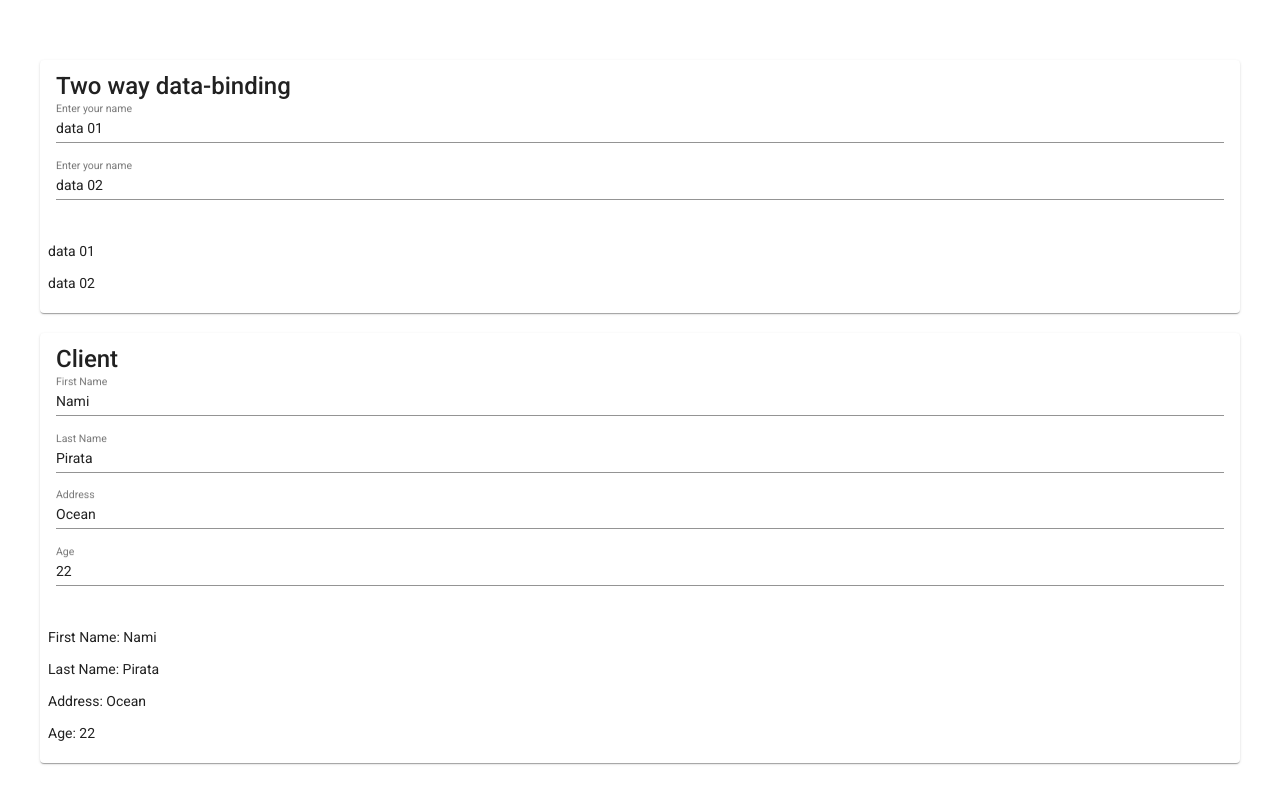
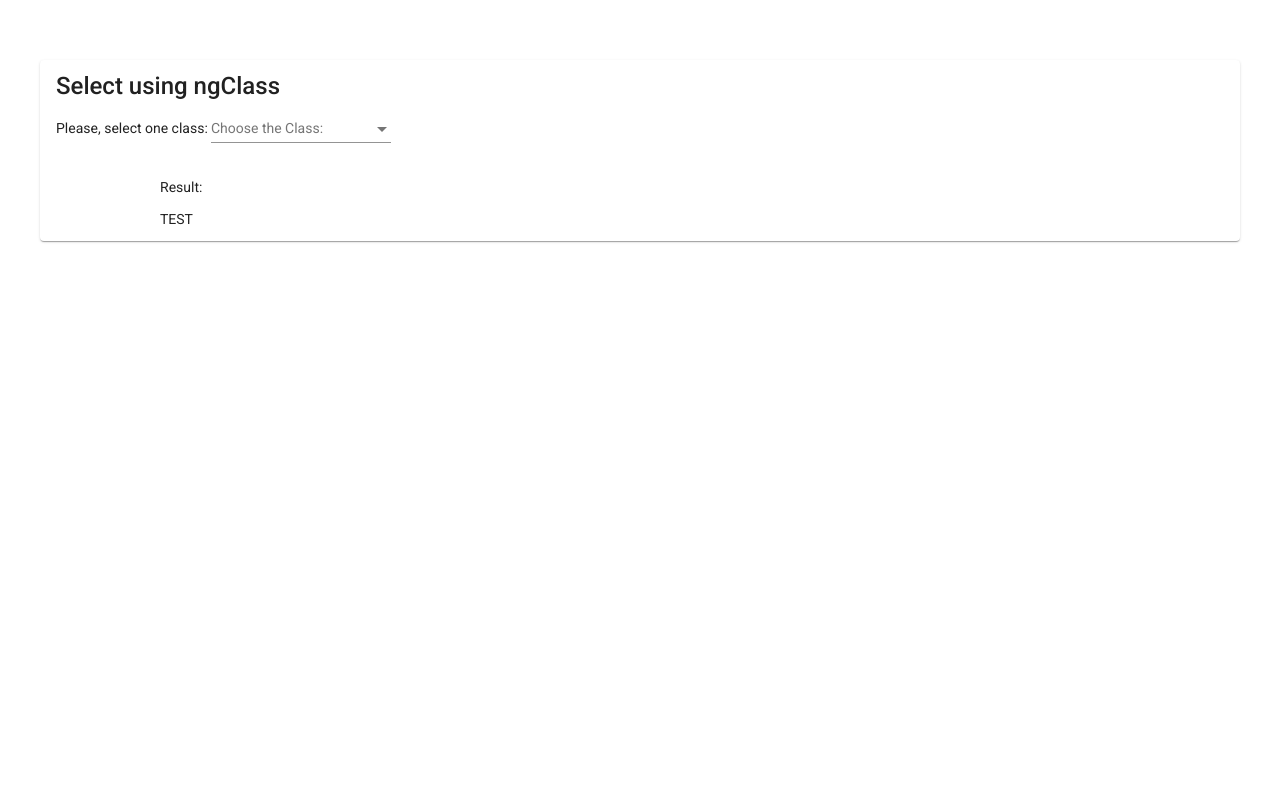
Before and after one commit to JhonyMesquita/AngularLearning, an Angular app: page / in a window 1280 px wide. Shown: the top 804 px of the page. Built offline with nearby package versions, Linux system fonts and the light colour scheme.

Commit message:
ngStyle and ngClass

```diff
--- a/src/app/app.component.html
+++ b/src/app/app.component.html
@@ -6,6 +6,10 @@
   <app-event-binding></app-event-binding>
 </div> -->
 
-<div>
+<!-- <div>
   <app-two-way-data-binding></app-two-way-data-binding>
-</div>
+</div> -->
+
+<!-- <app-ng-style></app-ng-style> -->
+
+<app-ng-class></app-ng-class>
--- /dev/null
+++ b/src/app/components/ng-class/ng-class.component.css
@@ -0,0 +1,32 @@
+mat-card {
+  margin: 40px;
+}
+
+.result {
+  margin-left: 10%;
+}
+
+.myclasse1 {
+  font-size: 20px;
+  color: green;
+  display: flex;
+  background-color: orange;
+}
+.myclasse2 {
+  font-size: 30px;
+  color: blue;
+  display: flex;
+  background-color: yellow;
+}
+.myclasse3 {
+  font-size: 40px;
+  color: orange;
+  display: flex;
+  background-color: black;
+}
+.myclasse4 {
+  font-size: 50px;
+  color: red;
+  display: flex;
+  background-color: violet;
+}
--- /dev/null
+++ b/src/app/components/ng-class/ng-class.component.html
@@ -0,0 +1,22 @@
+<mat-card>
+  <mat-card-title>
+    Select using ngClass
+  </mat-card-title>
+  <mat-card-content>
+    Please, select one class:
+    <mat-form-field>
+      <mat-select placeholder="Choose the Class:" [(ngModel)]="myClass" name="myClassName">
+        <mat-option value="myclasse1">Class 0</mat-option>
+        <mat-option value="myclasse2">Class 1</mat-option>
+        <mat-option value="myclasse3">Class 2</mat-option>
+        <mat-option value="myclasse4">Class 3</mat-option>
+      </mat-select>
+    </mat-form-field>
+  </mat-card-content>
+  <mat-card-footer>
+    <div class="result">
+      <p>Result:</p>
+      <p [ngClass]="myClass">TEST</p>
+    </div>
+  </mat-card-footer>
+</mat-card>
--- /dev/null
+++ b/src/app/components/ng-class/ng-class.component.ts
@@ -0,0 +1,17 @@
+import { Component, OnInit } from '@angular/core';
+
+@Component({
+  selector: 'app-ng-class',
+  templateUrl: './ng-class.component.html',
+  styleUrls: ['./ng-class.component.css']
+})
+export class NgClassComponent implements OnInit {
+
+  myClass: string = 'myclass1';
+
+  constructor() { }
+
+  ngOnInit(): void {
+  }
+
+}
--- /dev/null
+++ b/src/app/components/ng-style/ng-style.component.css
@@ -0,0 +1,16 @@
+mat-radio-group {
+  display: inline-flex;
+  flex-direction: column;
+}
+
+mat-radio-button{
+  padding-bottom: 10px;
+}
+
+mat-card {
+  margin: 40px;
+}
+
+mat-card-footer {
+  margin: 5px;
+}
--- /dev/null
+++ b/src/app/components/ng-style/ng-style.component.html
@@ -0,0 +1,29 @@
+
+<mat-card>
+  <mat-card-title>
+    Select
+  </mat-card-title>
+  <mat-card-content>
+    <p>Select a color:</p>
+    <mat-radio-group [(ngModel)]="myColor" name="mycolor">
+      <mat-radio-button value="blue">Blue</mat-radio-button>
+      <mat-radio-button value="red">Red</mat-radio-button>
+      <mat-radio-button value="green">Green</mat-radio-button>
+    </mat-radio-group>
+    <br> <br>
+    Choose a font size:
+    <mat-form-field>
+      <mat-select placeholder="Enter a font size:" [(ngModel)]="myFontSize">
+        <mat-option value="12px">Font size: 12 </mat-option>
+        <mat-option value="16px">Font size: 16</mat-option>
+        <mat-option value="20px">Font size: 20</mat-option>
+        <mat-option value="30px">Font size: 30</mat-option>
+        <mat-option value="40px">Font size: 40</mat-option>
+      </mat-select>
+    </mat-form-field>
+  </mat-card-content>
+  <mat-card-footer>
+    <p>Result</p>
+    <p [ngStyle]=" { fontSize: myFontSize, color: myColor } ">NGSTYLE TESTE!</p>
+  </mat-card-footer>
+</mat-card>
--- /dev/null
+++ b/src/app/components/ng-style/ng-style.component.ts
@@ -0,0 +1,18 @@
+import { Component, OnInit } from '@angular/core';
+
+@Component({
+  selector: 'app-ng-style',
+  templateUrl: './ng-style.component.html',
+  styleUrls: ['./ng-style.component.css']
+})
+export class NgStyleComponent implements OnInit {
+
+  myFontSize: string = '45px';
+  myColor: string = 'green';
+
+  constructor() { }
+
+  ngOnInit(): void {
+  }
+
+}
```
Also changed, not shown: src/app/app.module.ts (+16 -10 lines), 2 other files (tests, documents, lock files or other folders).
